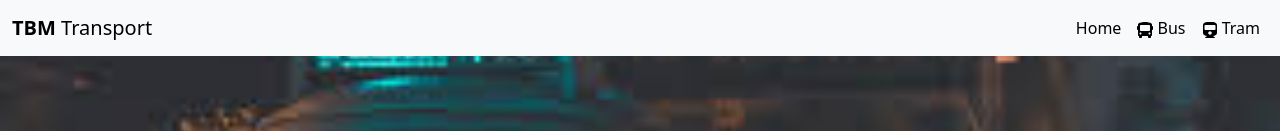
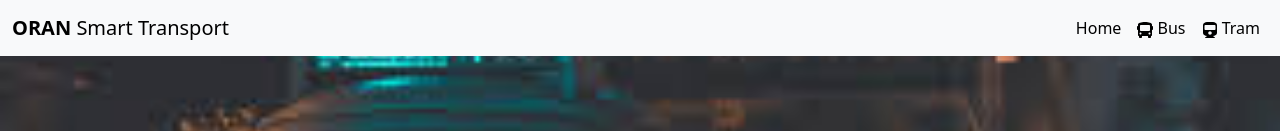
Before and after one commit to wayabali/oranbustram, a React (Create React App) app: page / in a window 1280 px wide. Shown: the top 131 px of the page. Built offline with nearby package versions, Linux system fonts and the light colour scheme.

Commit message:
last ryad2

```diff
--- a/src/components/Navbar.js
+++ b/src/components/Navbar.js
@@ -7,7 +7,7 @@ function Navbar() {
     <nav className="navbar navbar-expand-lg navbar-light bg-light">
       <div className="container-fluid">
         <Link className="navbar-brand" to="/">
-          <strong>TBM</strong> Transport
+          <strong>ORAN</strong> Smart Transport
         </Link>
         <button className="navbar-toggler" type="button" data-bs-toggle="collapse" data-bs-target="#navbarNav" aria-controls="navbarNav" aria-expanded="false" aria-label="Toggle navigation">
           <span className="navbar-toggler-icon"></span>
```
